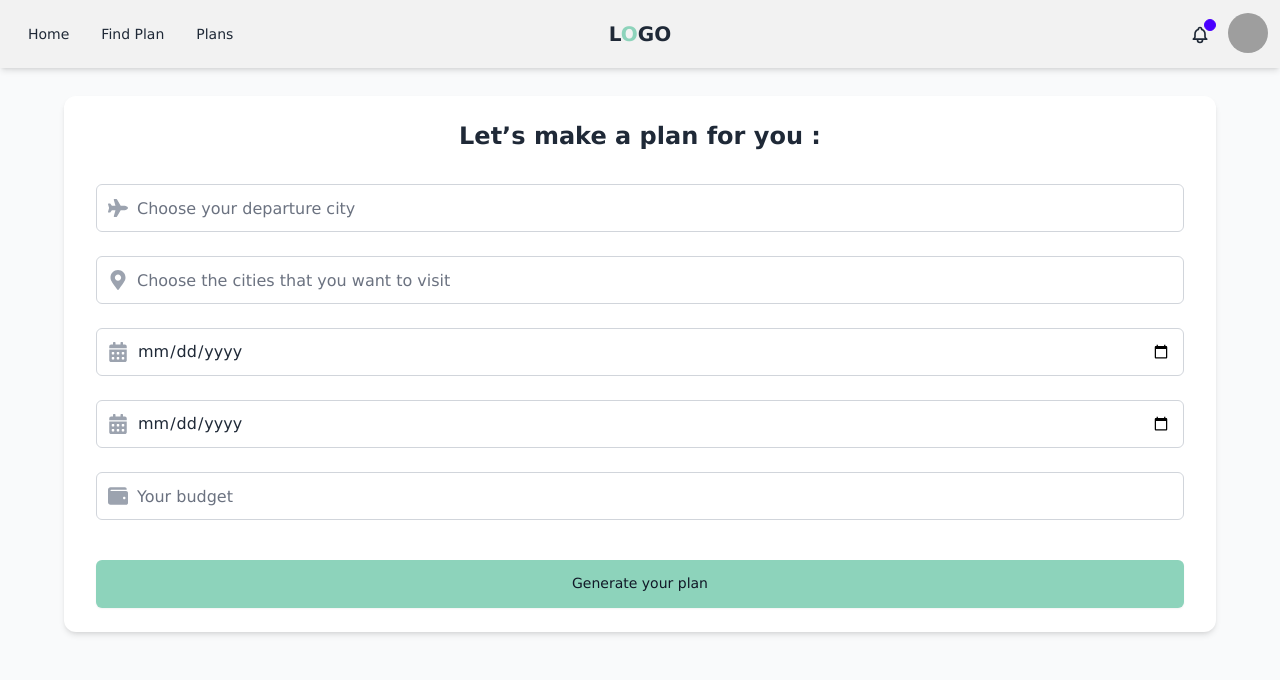
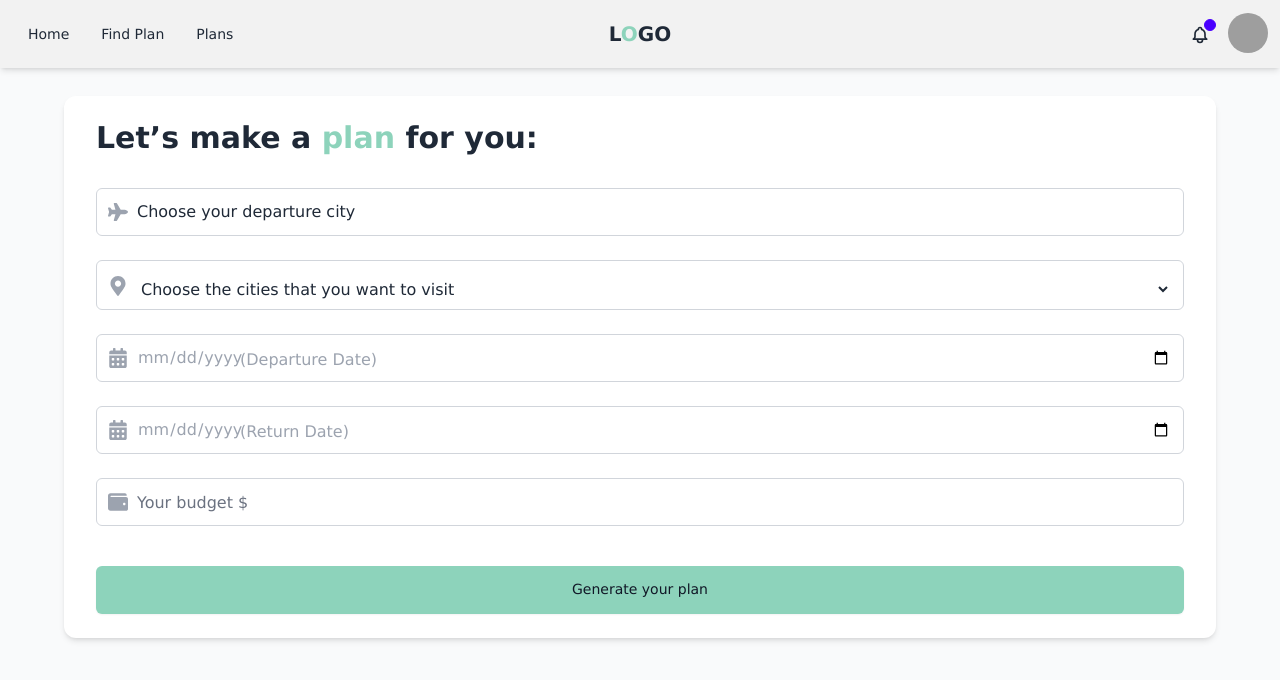
Before and after one commit to dahbimoad/Tourism-IA-Planner-production, a React (Vite) app in the folder Client/: page /dashboard1 in a window 1280 px wide. Shown: the top 680 px of the page. Built offline with nearby package versions, Linux system fonts and the light colour scheme; grey boxes are pictures that could not be loaded.

Commit message:
Completing the form section

```diff
--- a/Client/src/components/Form.jsx
+++ b/Client/src/components/Form.jsx
@@ -1,12 +1,40 @@
 import React, { useState } from "react";
-import { FaPlane, FaMapMarkerAlt, FaCalendarAlt, FaWallet } from "react-icons/fa";
+import {
+  FaPlane,
+  FaMapMarkerAlt,
+  FaCalendarAlt,
+  FaWallet,
+} from "react-icons/fa";
 
 const TravelPlanForm = () => {
   const [departureCity, setDepartureCity] = useState("");
-  const [citiesToVisit, setCitiesToVisit] = useState("");
+  const [citiesToVisit, setCitiesToVisit] = useState([]);
   const [departureDate, setDepartureDate] = useState("");
   const [returnDate, setReturnDate] = useState("");
   const [budget, setBudget] = useState("");
+
+  const availableCities = [
+    "Casablanca",
+    "Marrakech",
+    "Fes",
+    "Tangier",
+    "Agadir",
+    "Rabat",
+    "Chefchaouen",
+    "Essaouira",
+  ];
+
+  const handleAddCity = (e) => {
+    const city = e.target.value;
+    if (city && !citiesToVisit.includes(city)) {
+      setCitiesToVisit([...citiesToVisit, city]);
+    }
+    e.target.value = ""; // Reset the select to placeholder
+  };
+
+  const handleRemoveCity = (cityToRemove) => {
+    setCitiesToVisit(citiesToVisit.filter((city) => city !== cityToRemove));
+  };
 
   const handleSubmit = (e) => {
     e.preventDefault();
@@ -15,44 +43,85 @@ const TravelPlanForm = () => {
       citiesToVisit,
       departureDate,
       returnDate,
-      budget
+      budget,
     });
+    // You can add further form submission logic here
   };
 
   return (
-    <div className="min-h-screen bg-gray-50 pt-24 px-4 sm:px-6 lg:px-8 ">
+    <div className="min-h-screen bg-gray-50 pt-24 px-4 sm:px-6 lg:px-8">
       <div className="max-w-md mx-auto bg-white rounded-xl shadow-md overflow-hidden md:max-w-6xl">
         <div className="px-8 py-6">
-          <h2 className="text-2xl font-bold text-center text-gray-800 mb-8">
-          Let’s make a plan for you :
+          <h2 className="text-3xl font-bold text-start text-gray-800 mb-8">
+            Let’s make a <span className="text-[#8DD3BB]">plan</span> for you:
           </h2>
           <form onSubmit={handleSubmit} className="space-y-6">
+            {/* Departure City */}
             <div className="relative">
               <div className="absolute inset-y-0 left-0 pl-3 flex items-center pointer-events-none">
                 <FaPlane className="h-5 w-5 text-gray-400" />
               </div>
-              <input
-                type="text"
+              <select
                 value={departureCity}
                 onChange={(e) => setDepartureCity(e.target.value)}
-                placeholder="Choose your departure city"
-                className="block w-full pl-10 pr-3 py-2 border border-gray-300 rounded-md leading-5 bg-white placeholder-gray-500 focus:outline-none focus:ring-2 focus:ring-yellow-500 focus:border-yellow-500 h-12"
-              />
+                className="block w-full pl-10 pr-3 py-2 border border-gray-300 rounded-md leading-5 bg-white placeholder-gray-500 focus:outline-none focus:ring-2 focus:ring-[#030303ae] focus:border-[#0808087e] h-12 appearance-none"
+              >
+                <option value="" disabled>
+                  Choose your departure city
+                </option>
+                {availableCities.map((city, index) => (
+                  <option key={index} value={city}>
+                    {city}
+                  </option>
+                ))}
+              </select>
             </div>
 
+            {/* Cities to Visit */}
             <div className="relative">
-              <div className="absolute inset-y-0 left-0 pl-3 flex items-center pointer-events-none">
-                <FaMapMarkerAlt className="h-5 w-5 text-gray-400" />
+              <div className="absolute inset-y-0 left-0 pl-3 pt-2 flex items-start pointer-events-none">
+                <FaMapMarkerAlt className="h-5 w-5 text-gray-400 mt-2" />
               </div>
-              <input
-                type="text"
-                value={citiesToVisit}
-                onChange={(e) => setCitiesToVisit(e.target.value)}
-                placeholder="Choose the cities that you want to visit"
-                className="block w-full pl-10 pr-3 py-2 border border-gray-300 rounded-md leading-5 bg-white placeholder-gray-500 focus:outline-none focus:ring-2 focus:ring-yellow-500 focus:border-yellow-500 h-12"
-              />
+              <div className="block w-full pl-10 pr-3 py-2 border border-gray-300 rounded-md bg-white focus-within:ring-2 focus-within:ring-[#030303ae] focus-within:border-[#0808087e]">
+                {/* Selected Cities as Tags */}
+                <div className="flex flex-wrap gap-2">
+                  {citiesToVisit.map((city, index) => (
+                    <span
+                      key={index}
+                      className="flex items-center px-2 py-1 bg-gray-200 rounded-full text-sm"
+                    >
+                      {city}
+                      <button
+                        type="button"
+                        onClick={() => handleRemoveCity(city)}
+                        className="ml-2 text-gray-600 hover:text-gray-800 focus:outline-none"
+                      >
+                        &times;
+                      </button>
+                    </span>
+                  ))}
+                </div>
+                {/* Dropdown to Add More Cities */}
+                <select
+                  onChange={handleAddCity}
+                  className="block w-full mt-2  border-none bg-white placeholder-gray-500 focus:outline-none h-6"
+                  defaultValue=""
+                >
+                  <option value="" disabled>
+                    Choose the cities that you want to visit
+                  </option>
+                  {availableCities
+                    .filter((city) => !citiesToVisit.includes(city))
+                    .map((city, index) => (
+                      <option key={index} value={city}>
+                        {city}
+                      </option>
+                    ))}
+                </select>
+              </div>
             </div>
 
+            {/* Departure Date */}
             <div className="relative">
               <div className="absolute inset-y-0 left-0 pl-3 flex items-center pointer-events-none">
                 <FaCalendarAlt className="h-5 w-5 text-gray-400" />
@@ -61,10 +130,19 @@ const TravelPlanForm = () => {
                 type="date"
                 value={departureDate}
                 onChange={(e) => setDepartureDate(e.target.value)}
-                className="block w-full pl-10 pr-3 py-2 border border-gray-300 rounded-md leading-5 bg-white placeholder-gray-500 focus:outline-none focus:ring-2 focus:ring-yellow-500 focus:border-yellow-500 h-12"
+                className={`block w-full pl-10 pr-3 py-2 border border-gray-300 rounded-md leading-5 bg-white placeholder-gray-500 focus:outline-none focus:ring-2 focus:ring-[#030303ae] focus:border-[#0808087e] h-12 ${
+                  !departureDate ? "text-gray-400" : "text-black"
+                }`}
+                placeholder="Departure Date"
               />
+              {!departureDate && (
+                <span className="absolute left-36 top-3.5 text-gray-400 pointer-events-none">
+                  (Departure Date)
+                </span>
+              )}
             </div>
 
+            {/* Return Date */}
             <div className="relative">
               <div className="absolute inset-y-0 left-0 pl-3 flex items-center pointer-events-none">
                 <FaCalendarAlt className="h-5 w-5 text-gray-400" />
@@ -73,10 +151,19 @@ const TravelPlanForm = () => {
                 type="date"
                 value={returnDate}
                 onChange={(e) => setReturnDate(e.target.value)}
-                className="block w-full pl-10 pr-3 py-2 border border-gray-300 rounded-md leading-5 bg-white placeholder-gray-500 focus:outline-none focus:ring-2 focus:ring-yellow-500 focus:border-yellow-500 h-12"
+                className={`block w-full pl-10 pr-3 py-2 border border-gray-300 rounded-md leading-5 bg-white placeholder-gray-500 focus:outline-none focus:ring-2 focus:ring-[#030303ae] focus:border-[#0808087e] h-12 ${
+                  !returnDate ? "text-gray-400" : "text-black"
+                }`}
+                placeholder="Return Date"
               />
+              {!returnDate && (
+                <span className="absolute left-36 top-3.5 text-gray-400 pointer-events-none">
+                  (Return Date)
+                </span>
+              )}
             </div>
 
+            {/* Budget */}
             <div className="relative">
               <div className="absolute inset-y-0 left-0 pl-3 flex items-center pointer-events-none">
                 <FaWallet className="h-5 w-5 text-gray-400" />
@@ -85,15 +172,16 @@ const TravelPlanForm = () => {
                 type="number"
                 value={budget}
                 onChange={(e) => setBudget(e.target.value)}
-                placeholder="Your budget"
-                className="block w-full pl-10 pr-3 py-2 border border-gray-300 rounded-md leading-5 bg-white placeholder-gray-500 focus:outline-none focus:ring-2 focus:ring-yellow-500 focus:border-yellow-500 h-12"
+                placeholder="Your budget $"
+                className="block w-full pl-10 pr-3 py-2 border border-gray-300 rounded-md leading-5 bg-white placeholder-gray-500 focus:outline-none focus:ring-2 focus:ring-[#030303ae] focus:border-[#0808087e] h-12"
               />
             </div>
 
+            {/* Submit Button */}
             <div className="pt-4">
               <button
                 type="submit"
-                className="w-full flex justify-center py-3 px-4 border border-transparent rounded-md shadow-sm text-sm font-medium text-gray-900 bg-[#8DD3BB] hover:bg-yellow-500 focus:outline-none focus:ring-2 focus:ring-offset-2 focus:ring-yellow-500 transition-colors duration-200 h-12"
+                className="w-full flex justify-center py-3 px-4 border border-transparent rounded-md shadow-sm text-sm font-medium text-gray-900 bg-[#8DD3BB] hover:bg-[#0c0404] hover:text-[#ffffff] focus:outline-none focus:ring-2 focus:ring-offset-2 focus:ring-[#0c0404] transition-colors duration-200 h-12"
               >
                 Generate your plan
               </button>
```
